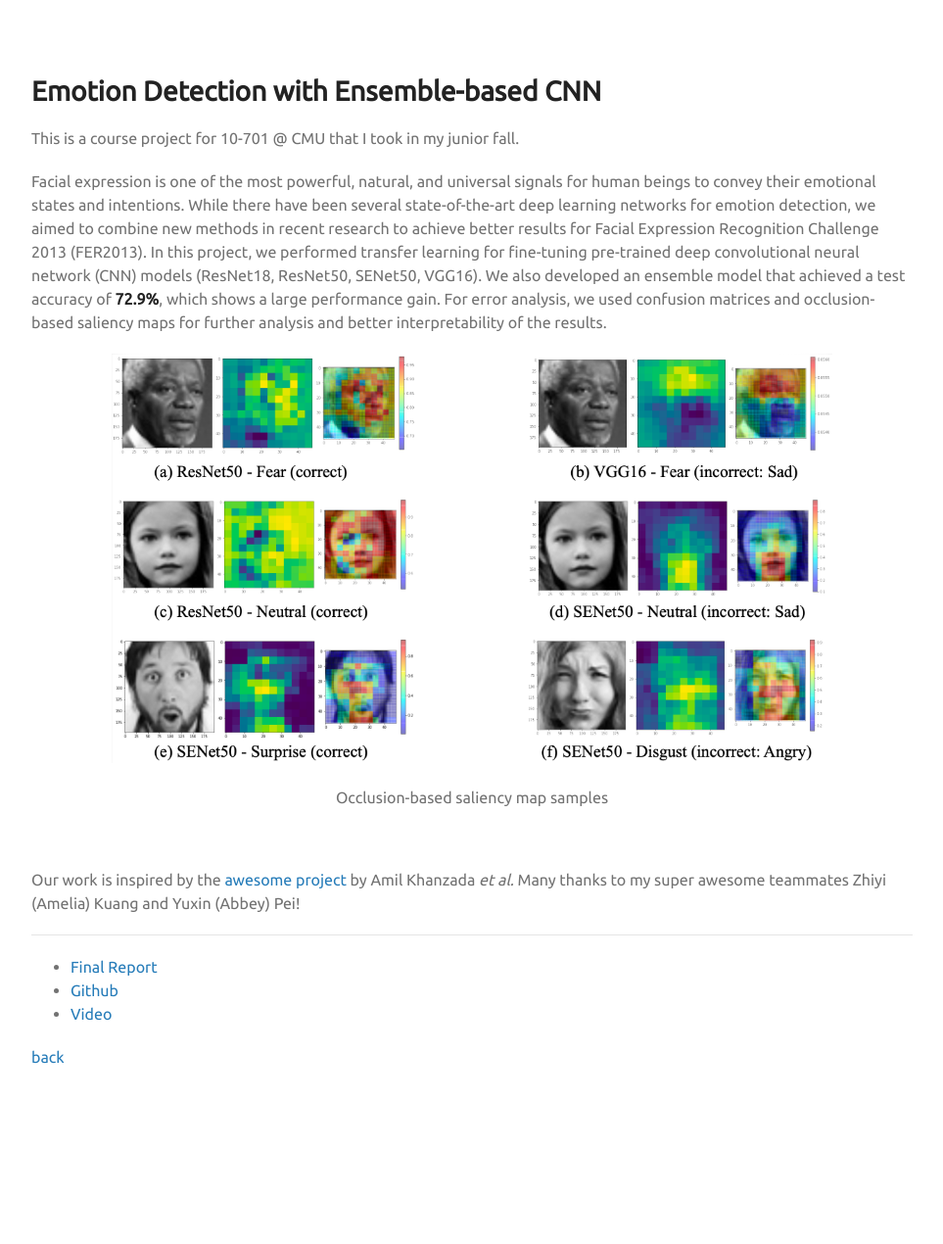
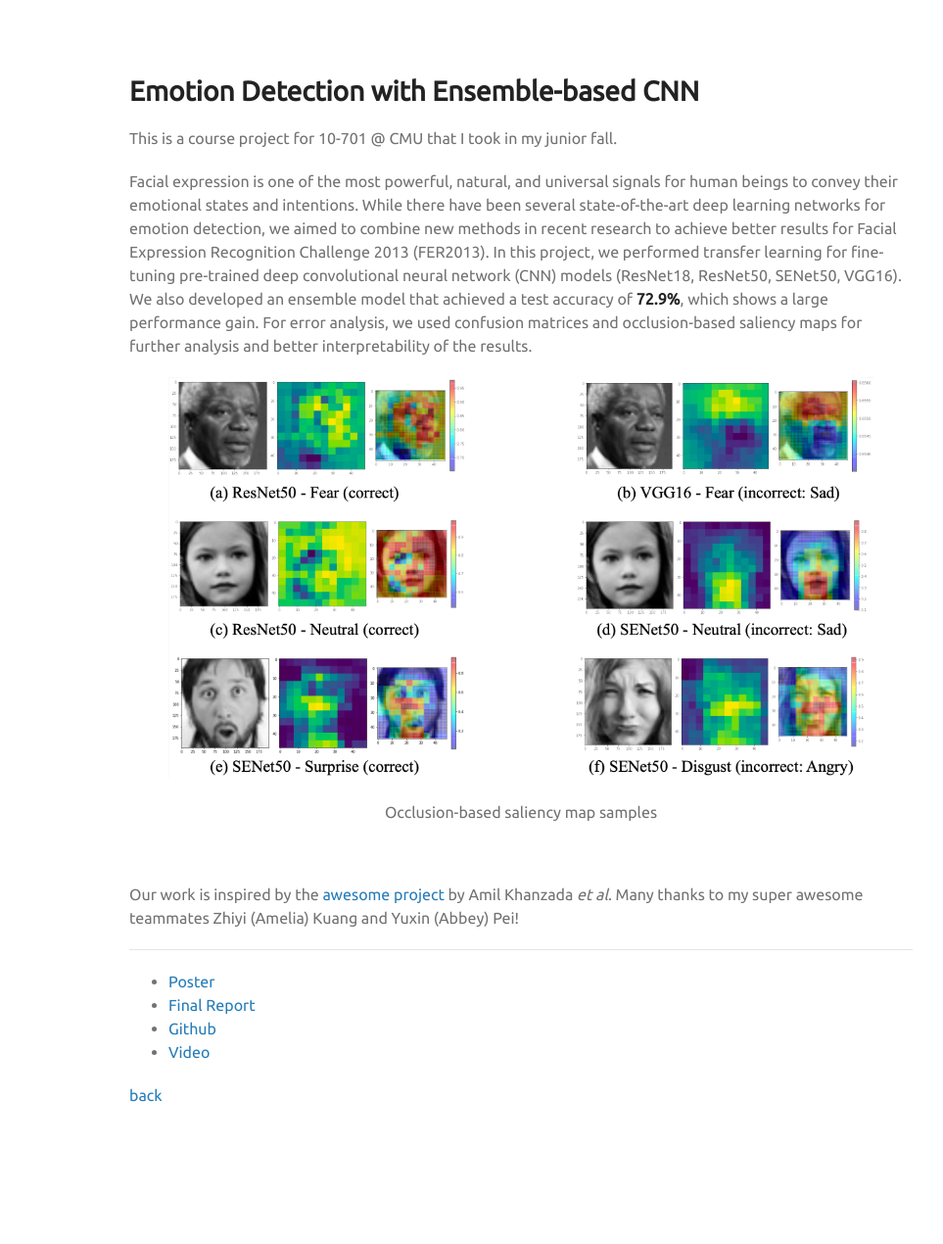
Before and after one commit to kapikantzari/kapikantzari.github.io, a Jekyll site: the page built from pages/emotion2020.md, in a window 1280 px wide. Shown: the whole page at 98% size, without its empty margins (30-993 px from the left). Built offline with Jekyll 4.4.1, drawn with Linux system fonts in a browser that asks for light colours; before the commit the page ends 1231 px from its top, so only the background shows below that.

Commit message:
update 12/27

```diff
--- a/_sass/jekyll-theme-minimal.scss
+++ b/_sass/jekyll-theme-minimal.scss
@@ -179,7 +179,7 @@ section {
 }
 
 section.post {
-  width:900px;
+  width:800px;
   float:right;
   padding-bottom:100px;
   margin: 20px 260px;
--- a/pages/emotion2020.md
+++ b/pages/emotion2020.md
@@ -22,6 +22,7 @@ Our work is inspired by the [awesome project](https://github.com/amilkh/cs230-fe
 
 ---
 
+- [Poster](./10701_poster.pdf)
 - [Final Report](./10701_report.pdf)
 - [Github](https://github.com/kapikantzari/10701-final-project)
 - [Video](https://drive.google.com/file/d/1FK9Fy23ziX9rP_OrmA6c16VkCf_t0Zga/view?usp=sharing)
```
Also changed, not shown: 7 other files.
